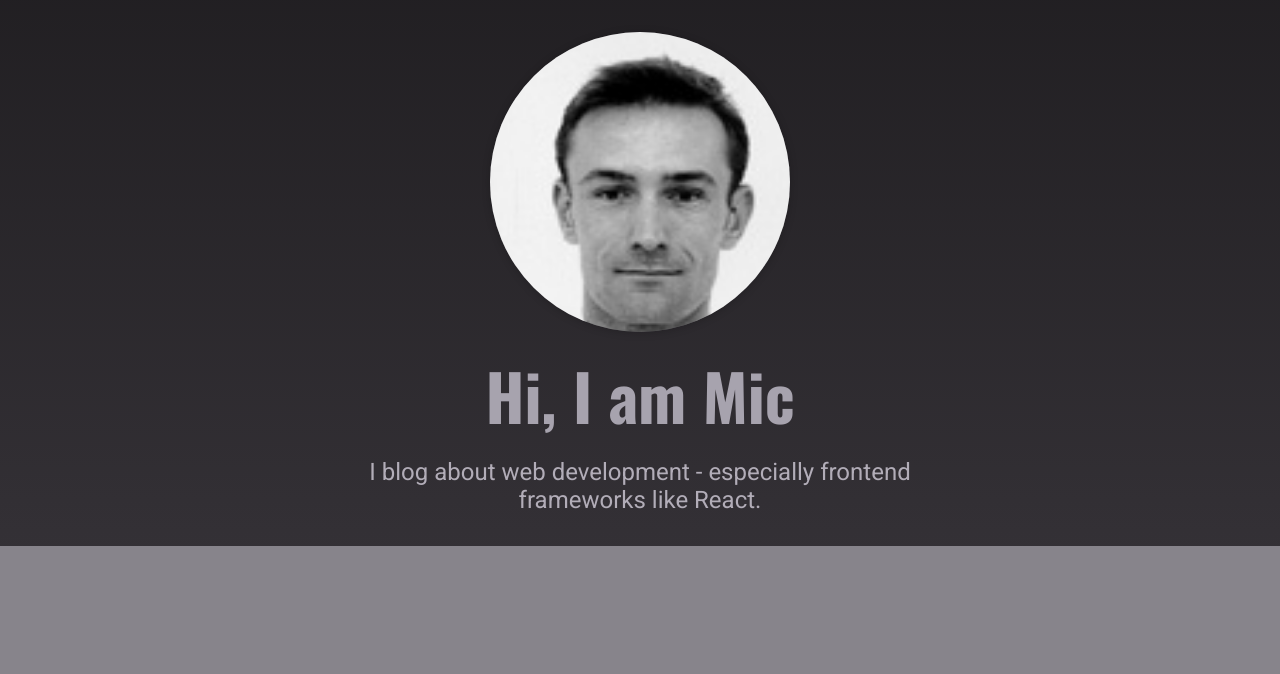
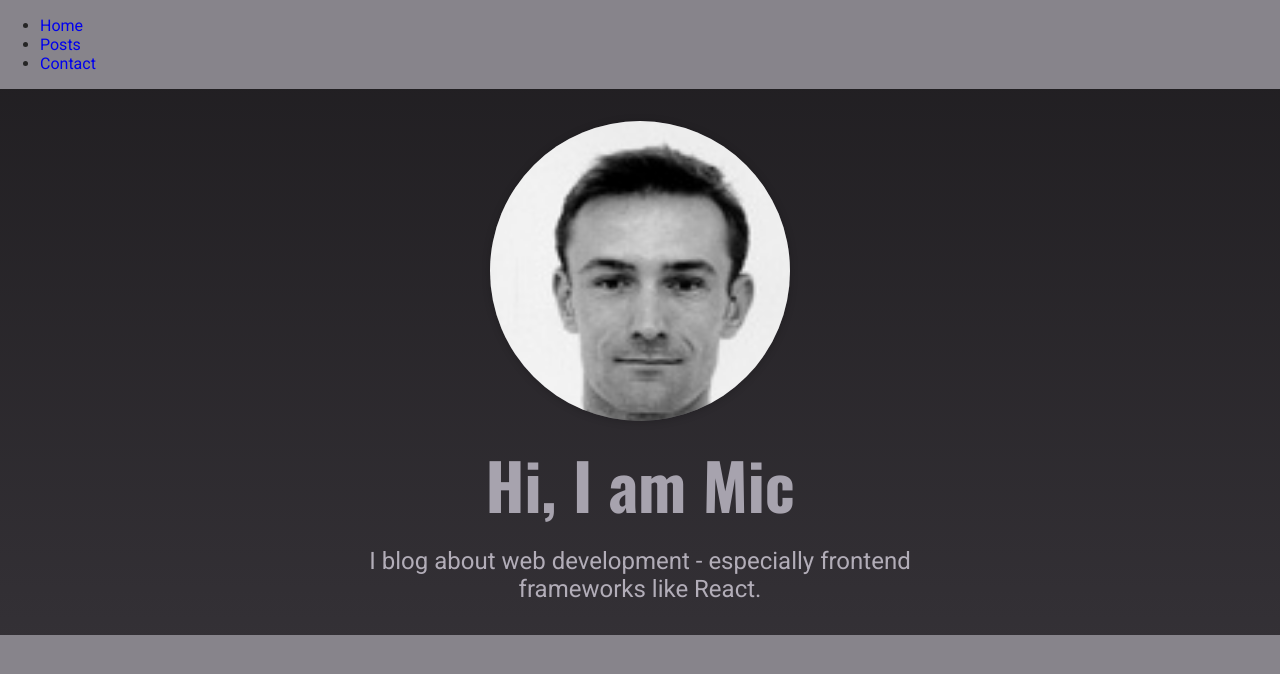
Before and after one commit to MrMic/NextJS-S19-BLOG, a Next.js app: page / in a window 1280 px wide. Shown: the top 674 px of the page. Built offline with nearby package versions, Linux system fonts and the light colour scheme.

Commit message:
feat(UI): Add Layout & Navigation

```diff
--- /dev/null
+++ b/components/layout/layout.js
@@ -0,0 +1,13 @@
+import { Fragment } from "react";
+import MainNavigation from "./main-navigation";
+
+function Layout(props) {
+  return (
+    <Fragment>
+      <MainNavigation />
+      <main>{props.children}</main>
+    </Fragment>
+  );
+}
+
+export default Layout;
--- /dev/null
+++ b/components/layout/logo.js
@@ -0,0 +1,9 @@
+
+function Logo() {
+  return (
+    <div className="logo">
+    </div>
+  );
+}
+
+export default Logo;
--- /dev/null
+++ b/components/layout/main-navigation.js
@@ -0,0 +1,28 @@
+import Link from "next/link";
+
+import Logo from "./logo";
+
+function MainNavigation() {
+  return (
+    <header className="header">
+      <Link href="/">
+        <Logo />
+      </Link>
+      <nav>
+        <ul>
+          <li>
+            <Link href="/">Home</Link>
+          </li>
+          <li>
+            <Link href="/posts">Posts</Link>
+          </li>
+          <li>
+            <Link href="/contact">Contact</Link>
+          </li>
+        </ul>
+      </nav>
+    </header>
+  );
+}
+
+export default MainNavigation;
--- a/pages/_app.js
+++ b/pages/_app.js
@@ -1,5 +1,11 @@
 import "@/styles/globals.css";
 
+import Layout from "@/components/layout/layout";
+
 export default function MyApp({ Component, pageProps }) {
-  return <Component {...pageProps} />;
+  return (
+    <Layout>
+      <Component {...pageProps} />
+    </Layout>
+  );
 }
```
